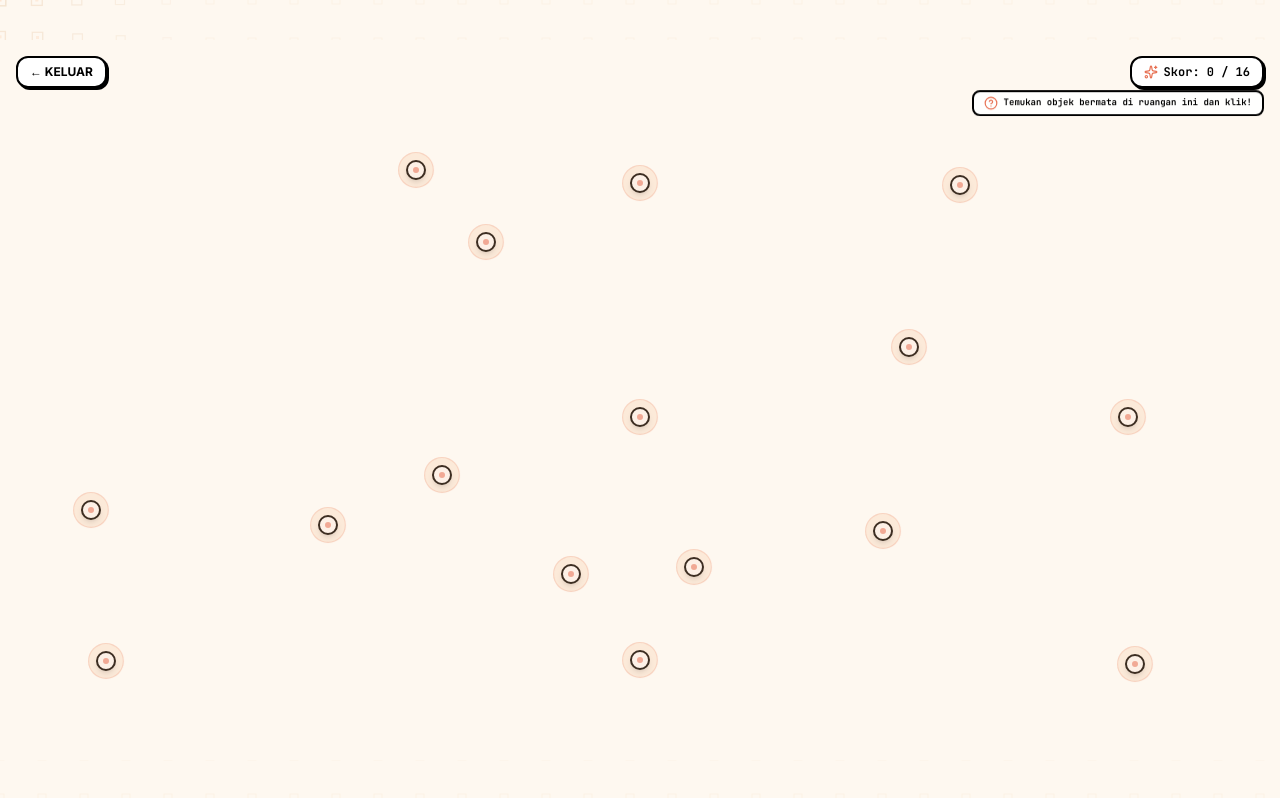
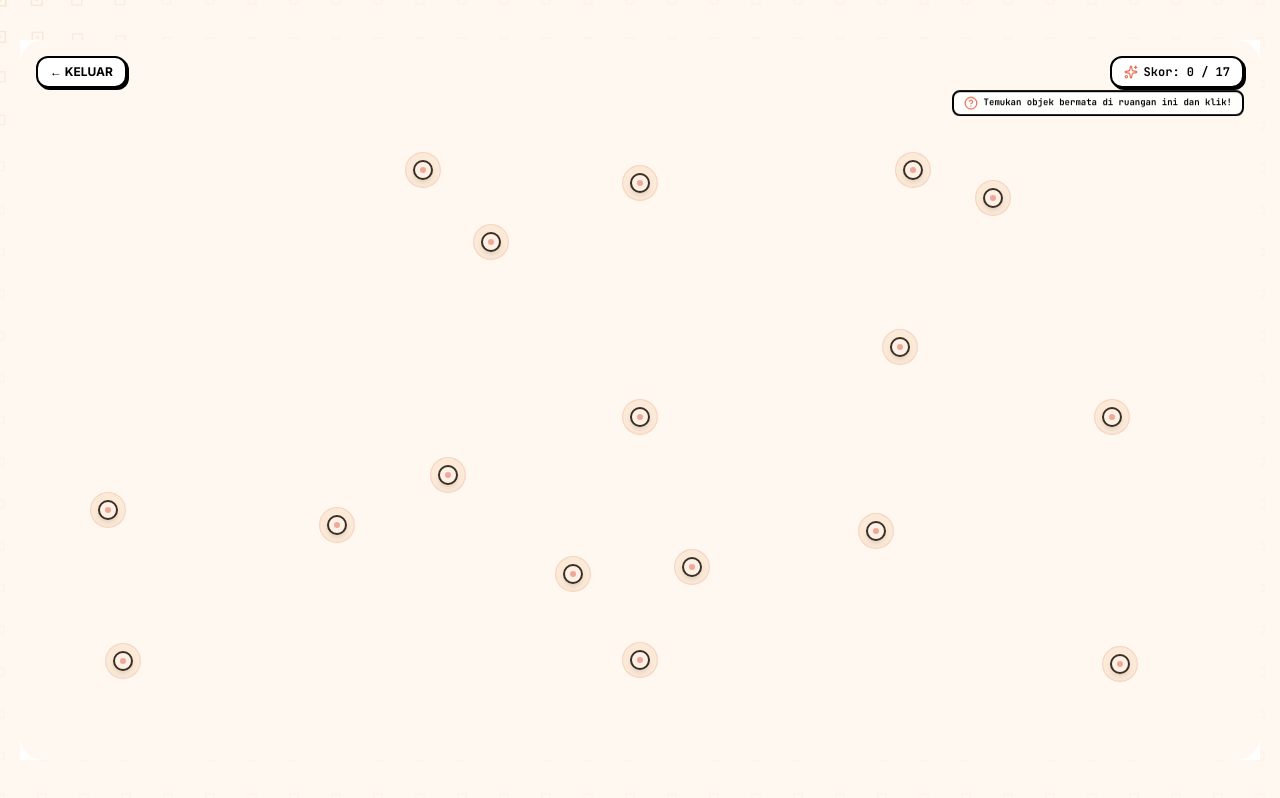
Before and after one commit to glenrioariesto/simulasi-ka-challenge, a React (Vite) app: page / in a window 1280 px wide. Both pictures are taken after a click on the button "Mulai Simulasi". Built offline with nearby package versions, Linux system fonts and the light colour scheme.

Commit message:
fix: resolve SVG build path import warning, remove Arena board overflow-hidden, and reposition speech bubbles dynamic offsets

```diff
--- a/metadata.json
+++ b/metadata.json
@@ -1,5 +1,5 @@
 {
   "title": "Simulasi Deteksi Kecerdasan Artifisial (KA)",
   "description": "Simulasi edukatif interaktif untuk membantu siswa mengidentifikasi dan membedakan antara sistem teknologi pintar sensor konvensional dengan Kecerdasan Artifisial (KA) yang adaptif dan belajar mandiri.",
-  "levels": 12
+  "levels": 17
 }
--- a/src/data/objects.ts
+++ b/src/data/objects.ts
@@ -1,25 +1,25 @@
 import type { ObjectWithEyes } from '../types';
 
 export const OBJECTS_DATA: ObjectWithEyes[] = [
-  // clip-path="url(#db00a68686)" - foto dan vas bunga (ada 2 titik)
+  // clip-path="url(#db00a68686)" - foto dan vas bunga (ada 2 titik, tertukar koordinat & jawabannya diperbaiki)
   {
     id: 'foto-keluarga',
-    name: 'Bingkai Foto Pajangan Dinding',
-    question: 'Aku menampilkan foto keluarga secara statis di dalam bingkai kaca kayu.',
-    isAI: false,
-    explanation: 'Aku adalah bingkai foto pajangan biasa. Aku hanya menyimpan dan memamerkan gambar fisik cetak tanpa sirkuit komputasi maupun kemampuan digital.',
-    x: 32.5,
-    y: 18.0,
+    name: 'Bingkai Foto Generatif AI',
+    question: 'Aku secara otomatis mengubah foto keluargamu menjadi lukisan bergaya anime atau kartun 3D menggunakan kecerdasan buatan.',
+    isAI: true,
+    explanation: 'Aku adalah Bingkai Foto Generatif AI. Aku menggunakan model AI transfer gaya gambar (Style Transfer) untuk memproses foto keluargamu menjadi lukisan digital baru secara real-time.',
+    x: 38.0,
+    y: 28.0,
     room: 1
   },
   {
     id: 'vas-bunga-tv',
-    name: 'Vas Bunga Pintar Rak Kiri',
-    question: 'Aku otomatis menyala berwarna-warni sesuai tempo dan melodi musik di sekelilingku menggunakan sensor audio AI.',
-    isAI: true,
-    explanation: 'Aku memiliki modul pemroses suara berbasis Kecerdasan Artifisial yang mampu mengklasifikasikan suasana/tempo musik secara langsung untuk menyesuaikan pendaran warna lampu LED secara cerdas.',
-    x: 38.0,
-    y: 28.0,
+    name: 'Vas Bunga Rak Kiri',
+    question: 'Aku adalah vas keramik hias pajangan berwarna abu-abu yang diletakkan di rak sebelah kiri.',
+    isAI: false,
+    explanation: 'Aku hanyalah vas dekorasi keramik biasa. Aku tidak memiliki kelistrikan, sirkuit pintar, maupun program digital apa pun.',
+    x: 32.5,
+    y: 18.0,
     room: 1
   },
 
@@ -35,15 +35,25 @@ export const OBJECTS_DATA: ObjectWithEyes[] = [
     room: 1
   },
 
-  // clip-path="url(#223f33b967)" - buku dan vas bunga
+  // clip-path="url(#223f33b967)" - buku dan vas bunga (dipecah menjadi 2 titik)
   {
-    id: 'buku-dan-vas-bunga',
-    name: 'Buku & Vas Bunga Rak Kanan',
-    question: 'Kami adalah dekorasi buku ensiklopedia dan vas bunga hias yang terletak di rak atas.',
+    id: 'buku-rak-kanan',
+    name: 'Buku Ensiklopedia Rak Kanan',
+    question: 'Kami adalah tumpukan buku ilmu pengetahuan tebal yang disimpan rapi sebagai pajangan rak atas.',
     isAI: false,
-    explanation: 'Kami adalah benda mati pajangan dekorasi konvensional tanpa komponen elektronik, kabel, maupun kemampuan komputasi.',
-    x: 75.0,
-    y: 20.1,
+    explanation: 'Kami hanyalah buku cetak fisik kertas konvensional tanpa komponen elektronik, kelistrikan, maupun kemampuan cerdas.',
+    x: 72.0,
+    y: 18.0,
+    room: 1
+  },
+  {
+    id: 'vas-bunga-rak-kanan',
+    name: 'Vas Bunga Rak Kanan',
+    question: 'Aku adalah vas keramik putih kecil dengan tanaman hias hijau untuk mempercantik rak kanan.',
+    isAI: false,
+    explanation: 'Aku hanyalah benda dekorasi pajangan tanaman statis konvensional tanpa sirkuit kelistrikan maupun program pintar.',
+    x: 78.5,
+    y: 22.0,
     room: 1
   },
 
--- a/src/pages/arena/ArenaPage.tsx
+++ b/src/pages/arena/ArenaPage.tsx
@@ -31,13 +31,28 @@ export function ArenaPage({
   const totalSolved = Object.keys(answers).length;
   const currentScore = getScore();
 
+  // Dynamic bubble positioning variables to prevent clipping
+  let cardPositionClass = '-translate-x-1/2';
+  let tailPositionClass = 'left-1/2 -translate-x-1/2';
+
+  if (activeObject) {
+    if (activeObject.x < 28) {
+      cardPositionClass = '-translate-x-6';
+      tailPositionClass = 'left-6';
+    } else if (activeObject.x > 72) {
+      cardPositionClass = '-translate-x-[calc(100%-24px)]';
+      tailPositionClass = 'right-6';
+    }
+  }
+
   return (
-    <div className="h-screen w-screen bg-[#FEF8F0] flex items-center justify-center overflow-hidden relative select-none">
+    <div className="h-screen w-screen bg-[#FEF8F0] flex items-center justify-center p-3 sm:p-5 overflow-hidden relative select-none">
       {/* Warm Peach/Cream Interactive Grid Canvas behind the game board */}
       <InteractiveGridBg />
 
       {/* 16:9 Aspect Ratio Game Board - Scaled automatically to fit any device height/width */}
-      <div className="relative w-full h-full max-w-[177.78vh] max-h-[56.25vw] aspect-[16/9] bg-white overflow-hidden z-10">
+      {/* Note: overflow-hidden is removed here so speech bubble popups can extend slightly outside the canvas bounds without clipping */}
+      <div className="relative w-full h-full max-w-[177.78vh] max-h-[56.25vw] aspect-[16/9] bg-white z-10">
 
         {/* Floating Exit Button */}
         <button
@@ -58,7 +73,7 @@ export function ArenaPage({
         <object
           data={kaSimulasiSvg}
           type="image/svg+xml"
-          className="w-full h-full object-fill pointer-events-none"
+          className="w-full h-full object-fill pointer-events-none rounded-3xl"
         >
           Peta Ruang Simulasi
         </object>
@@ -67,7 +82,7 @@ export function ArenaPage({
         {activeObject && (
           <div
             onClick={closePopup}
-            className="absolute inset-0 bg-black/15 backdrop-blur-[2px] z-30 cursor-pointer"
+            className="absolute inset-0 bg-black/15 backdrop-blur-[2px] z-30 cursor-pointer rounded-3xl"
           ></div>
         )}
 
@@ -122,7 +137,7 @@ export function ArenaPage({
         {/* FLOATING SPEECH BUBBLE POPUP (overlaid on top of active character) */}
         {activeObject && (
           <div
-            className={`absolute bg-white border-[3px] border-black text-black rounded-[24px] p-5 shadow-2xl z-40 w-72 sm:w-80 select-none animate-fadeIn -translate-x-1/2 ${
+            className={`absolute bg-white border-[3px] border-black text-black rounded-[24px] p-5 shadow-2xl z-40 w-72 sm:w-80 select-none animate-fadeIn ${cardPositionClass} ${
               activeObject.y < 50
                 ? 'mt-5' // Place below
                 : '-translate-y-full -mt-14' // Place above
@@ -133,7 +148,7 @@ export function ArenaPage({
             }}
           >
             {/* Speech Bubble Tail */}
-            <div className={`absolute w-3.5 h-3.5 bg-white border-black rotate-45 z-10 left-1/2 -translate-x-1/2 ${
+            <div className={`absolute w-3.5 h-3.5 bg-white border-black rotate-45 z-10 ${tailPositionClass} ${
               activeObject.y < 50
                 ? 'border-t-[3px] border-l-[3px] -top-[9px]' // Point up
                 : 'border-b-[3px] border-r-[3px] -bottom-[9px]' // Point down
```
